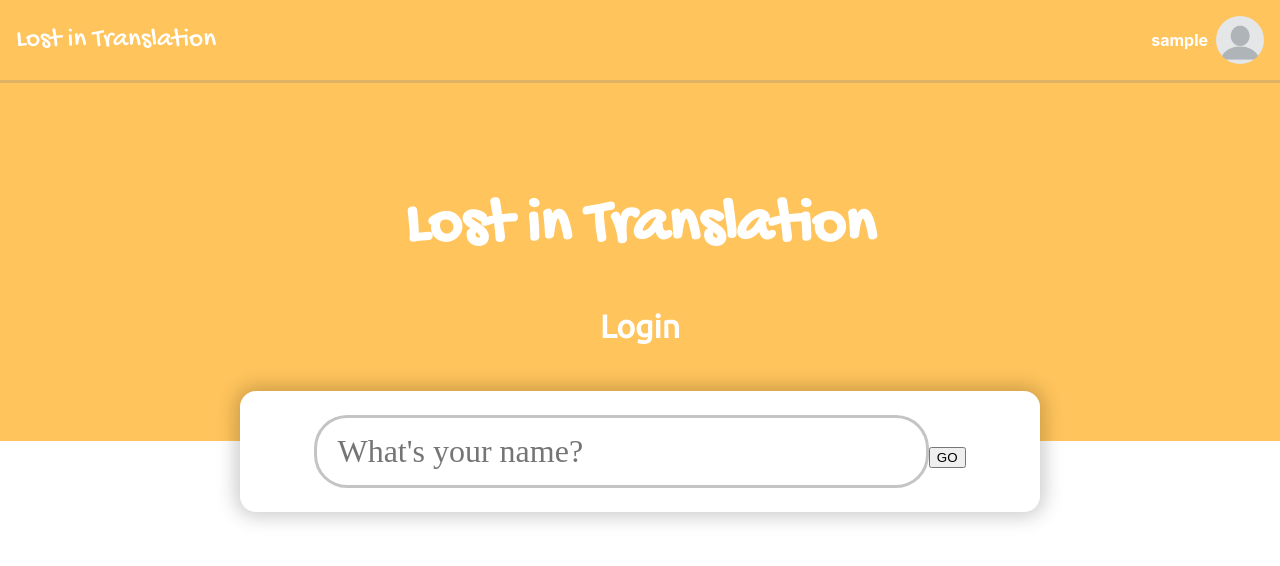
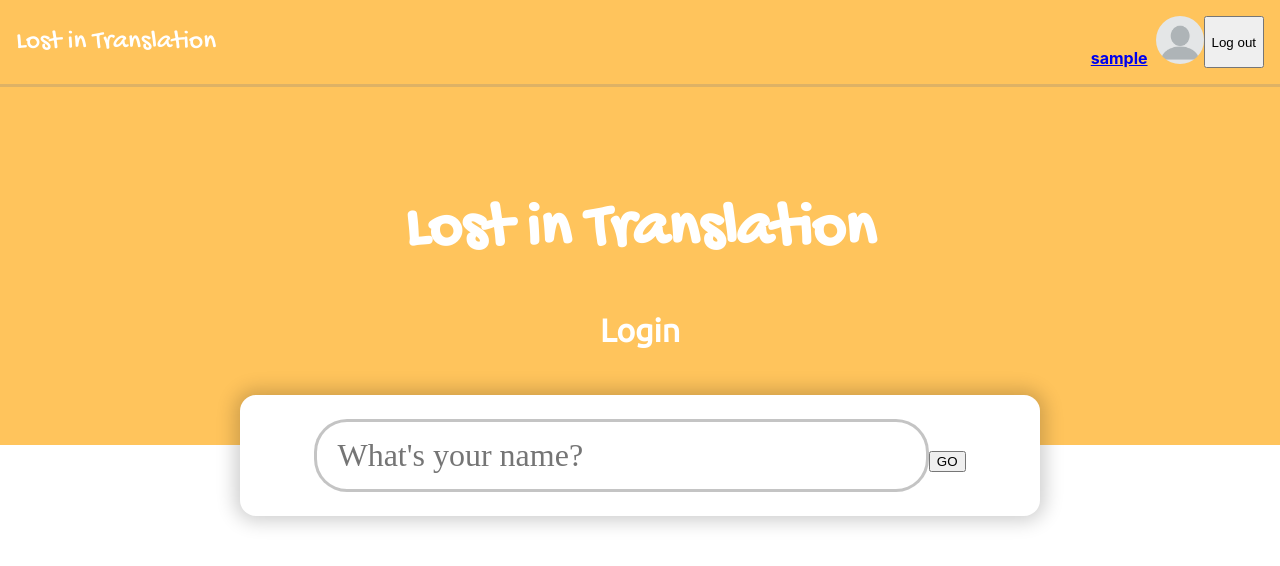
Before and after one commit to Vilhard/lostInTranslation, a React (Create React App) app: page / in a window 1280 px wide. Shown: the top 566 px of the page. Built offline with nearby package versions, Linux system fonts and the light colour scheme; sample sign-in values are in the browser's storage; a web font is replaced by a local one.

Commit message:
added username trim functionality

```diff
--- a/src/components/Navbar.jsx
+++ b/src/components/Navbar.jsx
@@ -22,8 +22,12 @@ const Navbar = () => {
             </div>
         }else{
             return <div className={styles.NavbarUser}>
-                    <span onClick={logoutUser} className={styles.NavbarUserName}>{username}</span>
-                    <img onClick={logoutUser} className={styles.NavbarUserPic} src={profilePic} alt="Profile_picture"/>
+                <a href="/profile">
+                    <span className={styles.NavbarUserName}>{username}</span>
+                    <img className={styles.NavbarUserPic} src={profilePic} alt="Profile_picture"/>
+                </a>
+                <button onClick={logoutUser}>Log out</button>
+
                 </div>
         }
     }
--- a/src/components/Profile.js
+++ b/src/components/Profile.js
@@ -14,7 +14,7 @@ const Profile = () => {
         const loadTranslation  = async () => {
             if(localStorage.getItem('username') === null) history.push("/");
             try {
-               const response = await TranslationsAPI.getUser(user)
+               const response = await TranslationsAPI.getUser(username)
                const translations = response[0].translations
                console.log(response)
               dispatch({ type: 'SET_TRANSLATIONS', payload: translations})
@@ -23,7 +23,7 @@ const Profile = () => {
             }
         }
         loadTranslation()
-    }, [dispatch, history, user])
+    }, [dispatch, history, user, username])
 
     return (
         <>
--- a/src/components/Start.js
+++ b/src/components/Start.js
@@ -9,11 +9,14 @@ const Start = () => {
 	const history = useHistory()
 
 	const onInputChange = (e) => {
-		setUser(e.target.value);
+		setUser(e.target.value.trim());
+		console.log(user)
 	};
 
 	const onLoginSubmit = async (e) => {
 		e.preventDefault();
+		if(user === "")	return
+
 		const fetchUser = await TranslationsAPI.getUser(user);
 		//If username not found in DB, create new user
 		if (fetchUser.length === 0) {
@@ -23,7 +26,7 @@ const Start = () => {
 		} else {
 			loginUser(user, fetchUser[0].id);
 		}
-		history.push("/profile");
+		history.push("/translations");
 	};
 	function loginUser(username, userId) {
 		localStorage.setItem("username", username);
```
Also changed, not shown: src/components/Login.js (added, +18 -0 lines).
